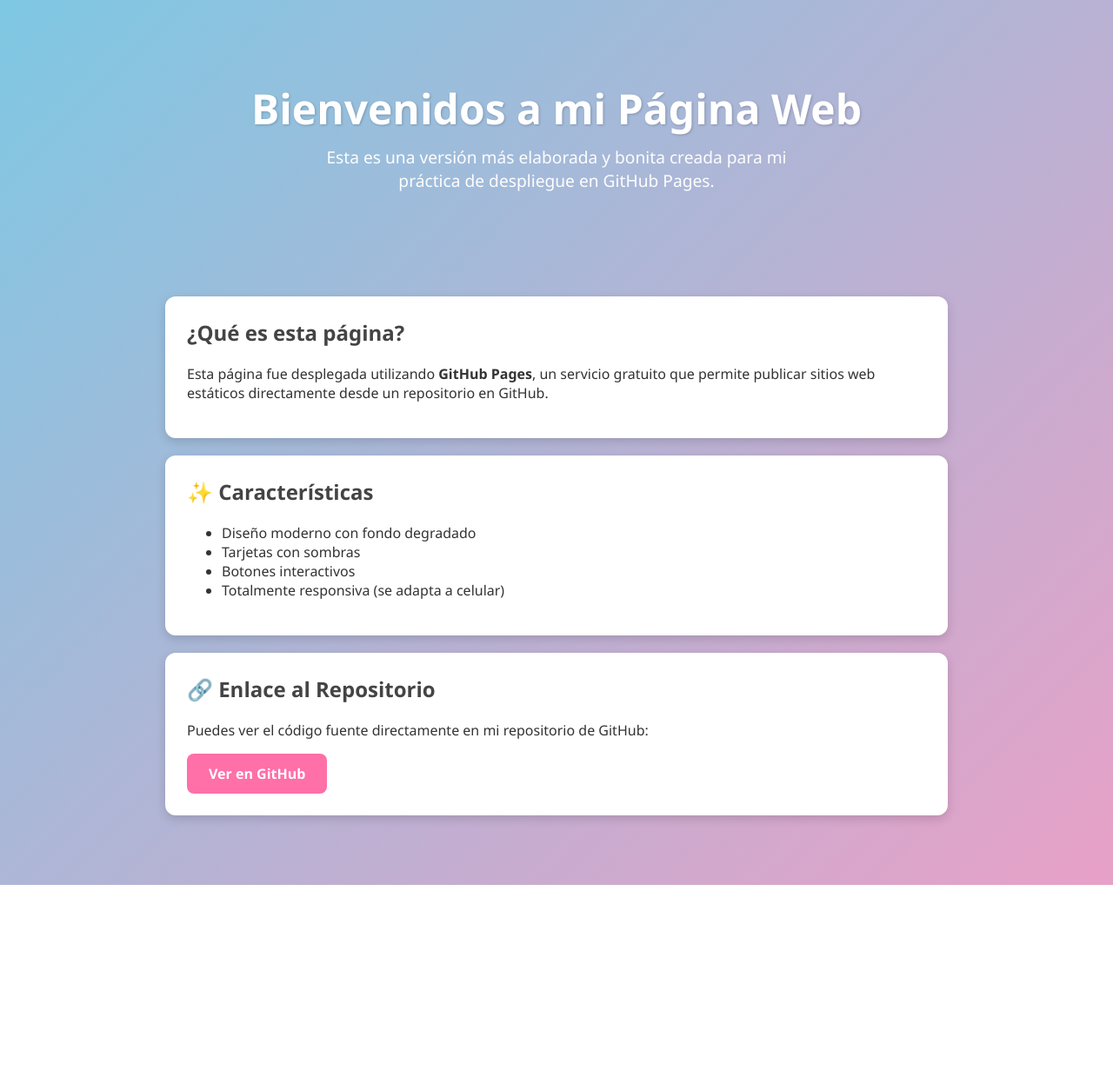
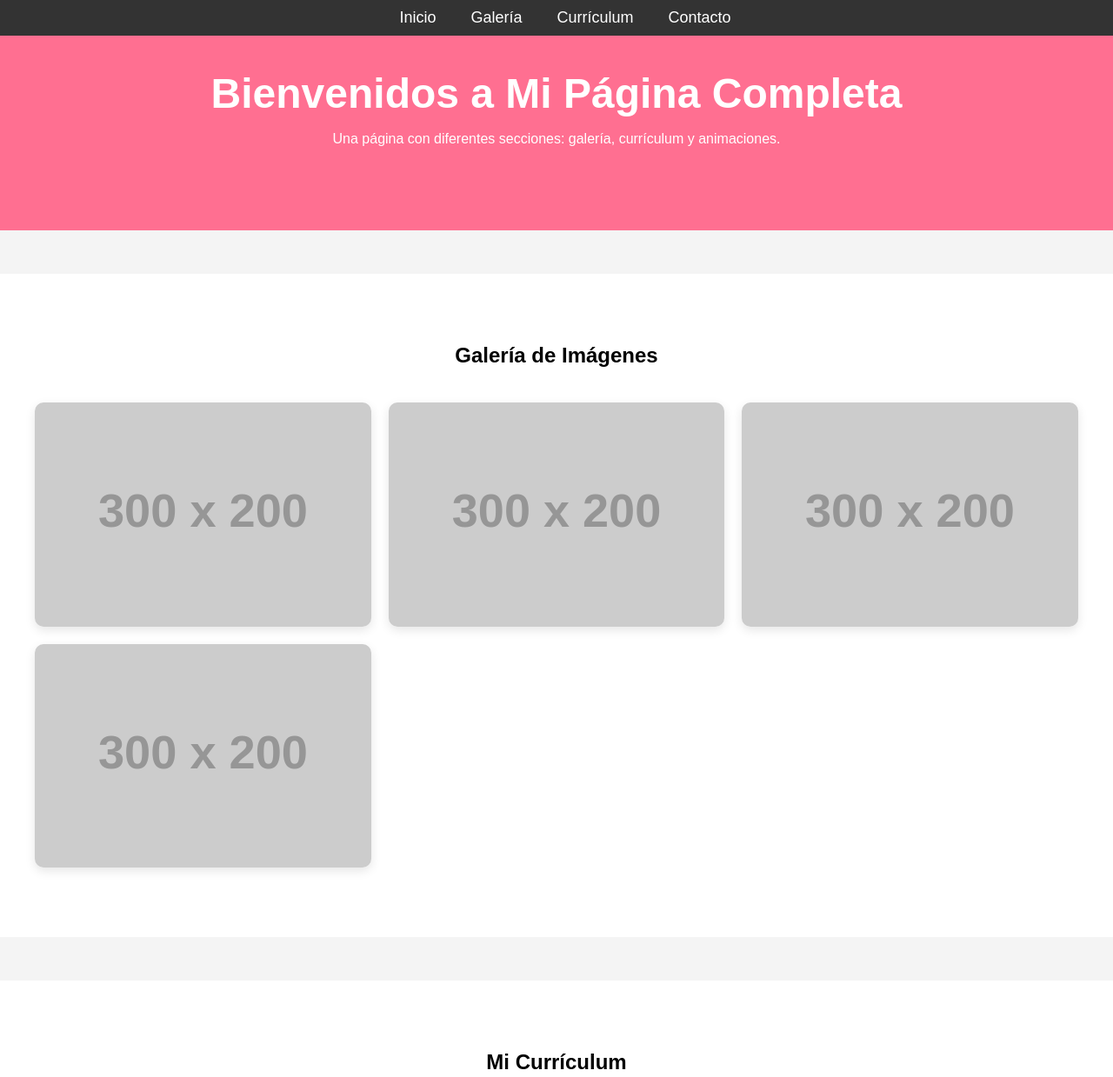
Before and after one commit to JohnFelix4/practica-web-github-pages, a plain HTML site: page index.html in a window 1280 px wide. Shown: the top 1239 px of the page at 87% size. Before the commit the page ends 1018 px from the top, so only its background shows below. Drawn offline with Linux system fonts and the light colour scheme; placeholder pictures from the web are drawn by us.

Commit message:
Update index.html pero ahora con algo distinto

```diff
--- a/index.html
+++ b/index.html
@@ -3,89 +3,216 @@
 <head>
     <meta charset="UTF-8">
     <meta name="viewport" content="width=device-width, initial-scale=1.0">
-    <title>Mi Página en GitHub Pages</title>
+    <title>Página Completa con Varias Secciones</title>
     <style>
+        /* Estilo General */
         body {
+            font-family: Arial, sans-serif;
             margin: 0;
             padding: 0;
-            font-family: "Segoe UI", Arial, sans-serif;
-            background: linear-gradient(135deg, #7ec8e3, #e8a0c7);
+            background-color: #f4f4f4;
+        }
+
+        /* Menú de Navegación */
+        nav {
+            background-color: #333;
+            position: fixed;
+            top: 0;
+            width: 100%;
+            padding: 10px;
+            z-index: 100;
+        }
+        nav ul {
+            list-style-type: none;
+            margin: 0;
+            padding: 0;
+            display: flex;
+            justify-content: center;
+        }
+        nav ul li {
+            margin: 0 20px;
+        }
+        nav ul li a {
+            color: white;
+            text-decoration: none;
+            font-size: 18px;
+            transition: 0.3s;
+        }
+        nav ul li a:hover {
+            color: #ff6f91;
+        }
+
+        /* Encabezado */
+        header {
+            text-align: center;
+            background-color: #ff6f91;
+            padding: 80px 20px;
+            color: white;
+        }
+        header h1 {
+            margin: 0;
+            font-size: 3rem;
+        }
+
+        /* Estilo de secciones */
+        section {
+            padding: 60px 20px;
+            text-align: center;
+            background-color: #fff;
+            margin-top: 50px;
+            opacity: 0;
+            transform: translateY(50px);
+            transition: all 0.6s ease-in-out;
+        }
+        section.visible {
+            opacity: 1;
+            transform: translateY(0);
+        }
+
+        /* Estilos para la Galería */
+        .gallery {
+            display: grid;
+            grid-template-columns: repeat(auto-fill, minmax(300px, 1fr));
+            gap: 20px;
+            padding: 20px;
+        }
+        .gallery img {
+            width: 100%;
+            border-radius: 10px;
+            box-shadow: 0 4px 12px rgba(0, 0, 0, 0.1);
+            transition: transform 0.3s;
+        }
+        .gallery img:hover {
+            transform: scale(1.1);
+        }
+
+        /* Estilo del currículum */
+        .cv-section {
+            background-color: #f9f9f9;
+            box-shadow: 0 4px 12px rgba(0, 0, 0, 0.1);
+            margin: 20px 0;
+            padding: 20px;
+            border-radius: 10px;
+        }
+        .cv-section h2 {
+            font-size: 2rem;
             color: #333;
         }
-        header {
-            text-align: center;
-            padding: 60px 20px;
+        .cv-section ul {
+            list-style: none;
+            padding: 0;
         }
-        h1 {
-            font-size: 3rem;
-            margin-bottom: 10px;
-            color: white;
-            text-shadow: 1px 1px 3px rgba(0, 0, 0, 0.2);
+        .cv-section ul li {
+            margin: 10px 0;
         }
-        p.subtitle {
-            font-size: 1.2rem;
-            color: #fdfdfd;
-            max-width: 600px;
-            margin: 0 auto;
+
+        /* Animación */
+        @keyframes fadeIn {
+            0% {
+                opacity: 0;
+                transform: translateY(50px);
+            }
+            100% {
+                opacity: 1;
+                transform: translateY(0);
+            }
         }
-        .container {
-            max-width: 900px;
-            margin: 40px auto;
-            padding: 20px;
+
+        .animate-on-scroll {
+            animation: fadeIn 1s ease-out forwards;
         }
-        .card {
-            background: white;
-            border-radius: 12px;
-            padding: 25px;
-            margin-bottom: 20px;
-            box-shadow: 0 4px 12px rgba(0, 0, 0, 0.15);
-        }
-        .card h2 {
-            margin-top: 0;
-            color: #444;
-        }
-        .btn {
-            display: inline-block;
-            background: #ff6fa8;
-            color: white;
-            padding: 12px 25px;
-            border-radius: 8px;
-            text-decoration: none;
-            font-weight: bold;
-            transition: 0.3s;
-        }
-        .btn:hover {
-            background: #ff4f90;
+
+        /* Responsive Design */
+        @media (max-width: 768px) {
+            nav ul {
+                flex-direction: column;
+            }
+            nav ul li {
+                margin: 10px 0;
+            }
+            .gallery {
+                grid-template-columns: 1fr 1fr;
+            }
         }
     </style>
 </head>
 <body>
-    <header>
-        <h1>Bienvenidos a mi Página Web</h1>
-        <p class="subtitle">Esta es una versión más elaborada y bonita creada para mi práctica de despliegue en GitHub Pages.</p>
+
+    <!-- Menú de Navegación -->
+    <nav>
+        <ul>
+            <li><a href="#home">Inicio</a></li>
+            <li><a href="#gallery">Galería</a></li>
+            <li><a href="#cv">Currículum</a></li>
+            <li><a href="#contact">Contacto</a></li>
+        </ul>
+    </nav>
+
+    <!-- Encabezado -->
+    <header id="home">
+        <h1>Bienvenidos a Mi Página Completa</h1>
+        <p>Una página con diferentes secciones: galería, currículum y animaciones.</p>
     </header>
 
-    <div class="container">
-        <div class="card">
-            <h2>¿Qué es esta página?</h2>
-            <p>Esta página fue desplegada utilizando <b>GitHub Pages</b>, un servicio gratuito que permite publicar sitios web estáticos directamente desde un repositorio en GitHub.</p>
+    <!-- Galería de Imágenes -->
+    <section id="gallery" class="animate-on-scroll">
+        <h2>Galería de Imágenes</h2>
+        <div class="gallery">
+            <img src="https://via.placeholder.com/300x200" alt="Imagen 1">
+            <img src="https://via.placeholder.com/300x200" alt="Imagen 2">
+            <img src="https://via.placeholder.com/300x200" alt="Imagen 3">
+            <img src="https://via.placeholder.com/300x200" alt="Imagen 4">
         </div>
-        <div class="card">
-            <h2>✨ Características</h2>
+    </section>
+
+    <!-- Currículum -->
+    <section id="cv" class="animate-on-scroll">
+        <h2>Mi Currículum</h2>
+        <div class="cv-section">
+            <h3>Experiencia</h3>
             <ul>
-                <li>Diseño moderno con fondo degradado</li>
-                <li>Tarjetas con sombras</li>
-                <li>Botones interactivos</li>
-                <li>Totalmente responsiva (se adapta a celular)</li>
+                <li><strong>Desarrollador Web</strong> - Empresa ABC (2020 - Presente)</li>
+                <li><strong>Diseñador Gráfico</strong> - Agencia XYZ (2018 - 2020)</li>
             </ul>
         </div>
-        <div class="card">
-            <h2>🔗 Enlace al Repositorio</h2>
-            <p>Puedes ver el código fuente directamente en mi repositorio de GitHub:</p>
-            <a class="btn" href="https://github.com/lidia-perez/practica-web-github-pages" target="_blank">
-                Ver en GitHub
-            </a>
+        <div class="cv-section">
+            <h3>Educación</h3>
+            <ul>
+                <li><strong>Grado en Ciencias de la Computación</strong> - Universidad de la Ciudad (2015 - 2019)</li>
+            </ul>
         </div>
-    </div>
+        <div class="cv-section">
+            <h3>Habilidades</h3>
+            <ul>
+                <li>HTML, CSS, JavaScript</li>
+                <li>Photoshop, Illustrator</li>
+            </ul>
+        </div>
+    </section>
+
+    <!-- Sección de Contacto -->
+    <section id="contact" class="animate-on-scroll">
+        <h2>Contacto</h2>
+        <p>Puedes contactarme a través de mi correo electrónico: ejemplo@correo.com</p>
+    </section>
+
+    <!-- Animación de Entrada (cuando se hace scroll) -->
+    <script>
+        // Detecta cuando las secciones entran en el viewport
+        const sections = document.querySelectorAll("section");
+
+        function checkVisibility() {
+            sections.forEach(section => {
+                const rect = section.getBoundingClientRect();
+                if (rect.top >= 0 && rect.bottom <= window.innerHeight) {
+                    section.classList.add("visible");
+                }
+            });
+        }
+
+        window.addEventListener("scroll", checkVisibility);
+        checkVisibility(); // Ejecutar al cargar la página
+    </script>
+
 </body>
 </html>
```
